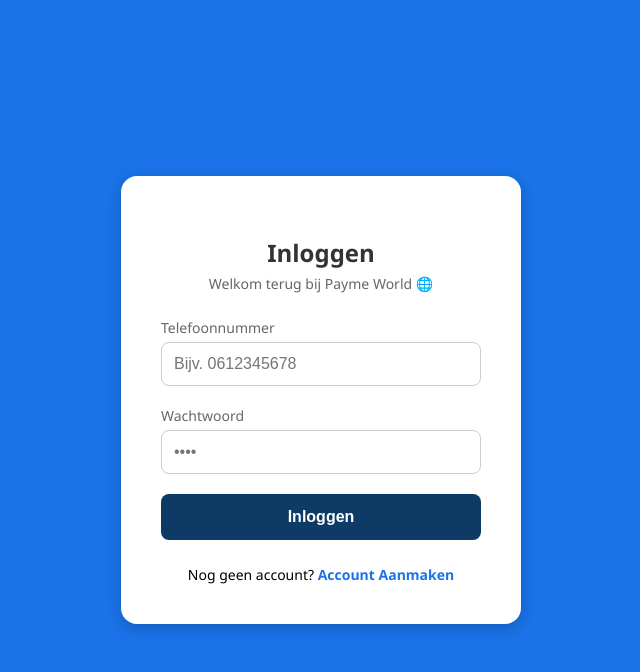
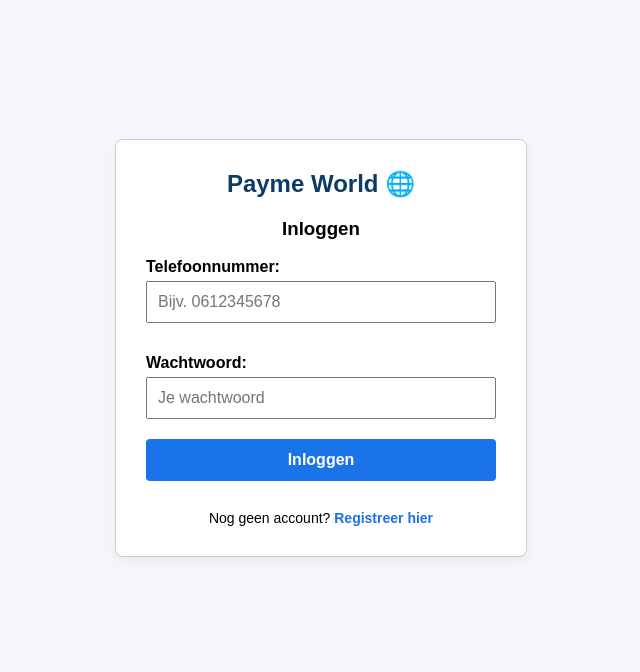
Before and after one commit to alvinpayme/payme-world, a website: page login.html in a window 1280 px wide. Shown: the whole page, without its empty margins (319-959 px from the left). Drawn offline with Linux system fonts and the light colour scheme.

Commit message:
Revamp login.html layout and update server URL
Updated the login page with a new layout and improved styles. Changed the login form submission URL to the live server.

```diff
--- a/login.html
+++ b/login.html
@@ -4,121 +4,35 @@
     <meta charset="UTF-8">
     <meta name="viewport" content="width=device-width, initial-scale=1.0">
     <title>Payme World - Inloggen</title>
-    <style>
-        body {
-            margin: 0;
-            padding: 0;
-            font-family: 'Segoe UI', Tahoma, Geneva, Verdana, sans-serif;
-            background-color: #1a73e8;
-            display: flex;
-            justify-content: center;
-            align-items: center;
-            height: 100vh;
-        }
-        .login-container {
-            background-color: white;
-            padding: 40px;
-            border-radius: 16px;
-            box-shadow: 0 4px 15px rgba(0, 0, 0, 0.2);
-            width: 100%;
-            max-width: 400px;
-            text-align: center;
-            box-sizing: border-box;
-        }
-        h2 {
-            margin-bottom: 5px;
-            color: #333;
-        }
-        p {
-            color: #666;
-            margin-top: 0;
-            margin-bottom: 25px;
-            font-size: 14px;
-        }
-        .input-group {
-            text-align: left;
-            margin-bottom: 20px;
-        }
-        label {
-            display: block;
-            margin-bottom: 5px;
-            color: #666;
-            font-size: 14px;
-        }
-        input {
-            width: 100%;
-            padding: 12px;
-            border: 1px solid #ccc;
-            border-radius: 8px;
-            box-sizing: border-box;
-            font-size: 16px;
-        }
-        button {
-            width: 100%;
-            padding: 14px;
-            background-color: #0d3b66;
-            color: white;
-            border: none;
-            border-radius: 8px;
-            font-size: 16px;
-            font-weight: bold;
-            cursor: pointer;
-            margin-top: 10px;
-            display: block; /* Zorgt dat de knop altijd zichtbaar blijft */
-        }
-        button:hover {
-            background-color: #051c33;
-        }
-        .links {
-            margin-top: 25px;
-            font-size: 14px;
-        }
-        .links a {
-            color: #1a73e8;
-            text-decoration: none;
-            font-weight: bold;
-        }
-    </style>
 </head>
-<body>
+<body style="font-family: sans-serif; background-color: #f4f6f9; padding: 20px; display: flex; justify-content: center; align-items: center; min-height: 80vh;">
 
-<div class="login-container">
-    <h2>Inloggen</h2>
-    <p>Welkom terug bij Payme World 🌐</p>
+    <div style="background-color: white; padding: 30px; border-radius: 8px; width: 350px; border: 1px solid #ccc; box-shadow: 0 4px 10px rgba(0,0,0,0.05); text-align: center;">
+        <h2 style="color: #0d3b66; margin-top: 0;">Payme World 🌐</h2>
+        <h3>Inloggen</h3>
+        <form id="loginForm">
+            <p style="text-align: left; margin-bottom: 5px; font-weight: bold;">Telefoonnummer:</p>
+            <input type="text" id="phone" required placeholder="Bijv. 0612345678" style="width: 100%; padding: 10px; margin-bottom: 15px; box-sizing: border-box; font-size: 16px;">
 
-    <form id="loginForm">
-        <div class="input-group">
-            <label for="phone">Telefoonnummer</label>
-            <input type="text" id="phone" required placeholder="Bijv. 0612345678">
-        </div>
+            <p style="text-align: left; margin-bottom: 5px; font-weight: bold;">Wachtwoord:</p>
+            <input type="password" id="password" required placeholder="Je wachtwoord" style="width: 100%; padding: 10px; margin-bottom: 20px; box-sizing: border-box; font-size: 16px;">
 
-        <div class="input-group">
-            <label for="password">Wachtwoord</label>
-            <input type="password" id="password" required placeholder="••••">
-        </div>
-
-        <button type="submit">Inloggen</button>
-    </form>
-
-    <div class="links">
-        Nog geen account? <a href="register.html">Account Aanmaken</a>
+            <button type="submit" style="width: 100%; padding: 12px; background-color: #1a73e8; color: white; border: none; border-radius: 4px; font-size: 16px; font-weight: bold; cursor: pointer; margin-bottom: 15px;">Inloggen</button>
+        </form>
+        <p style="font-size: 14px; margin-bottom: 0;">Nog geen account? <a href="register.html" style="color: #1a73e8; text-decoration: none; font-weight: bold;">Registreer hier</a></p>
     </div>
-</div>
 
 <script>
     document.getElementById('loginForm').addEventListener('submit', async (e) => {
         e.preventDefault();
-
-        const phone_number = document.getElementById('phone').value;
+        const phone = document.getElementById('phone').value;
         const password = document.getElementById('password').value;
 
         try {
-            const response = await fetch('http://localhost:3005/login', {
+            const response = await fetch('https://onrender.com', {
                 method: 'POST',
-                headers: {
-                    'Content-Type': 'application/json'
-                },
-                body: JSON.stringify({ phone_number, password })
+                headers: { 'Content-Type': 'application/json' },
+                body: JSON.stringify({ phone, password })
             });
 
             const data = await response.json();
@@ -128,14 +42,13 @@
                 localStorage.setItem('token', data.token);
                 window.location.href = 'dashboard.html';
             } else {
-                alert('Fout: ' + (data.error || 'Inloggen mislukt'));
+                alert('Fout: ' + (data.error || 'Inloggen mislukt.'));
             }
         } catch (error) {
-            console.error('Inlogfout:', error);
-            alert('Kan geen verbinding maken met de server.');
+            console.error(error);
+            alert('Kon geen verbinding maken met de live server.');
         }
     });
 </script>
-
 </body>
 </html>
```
